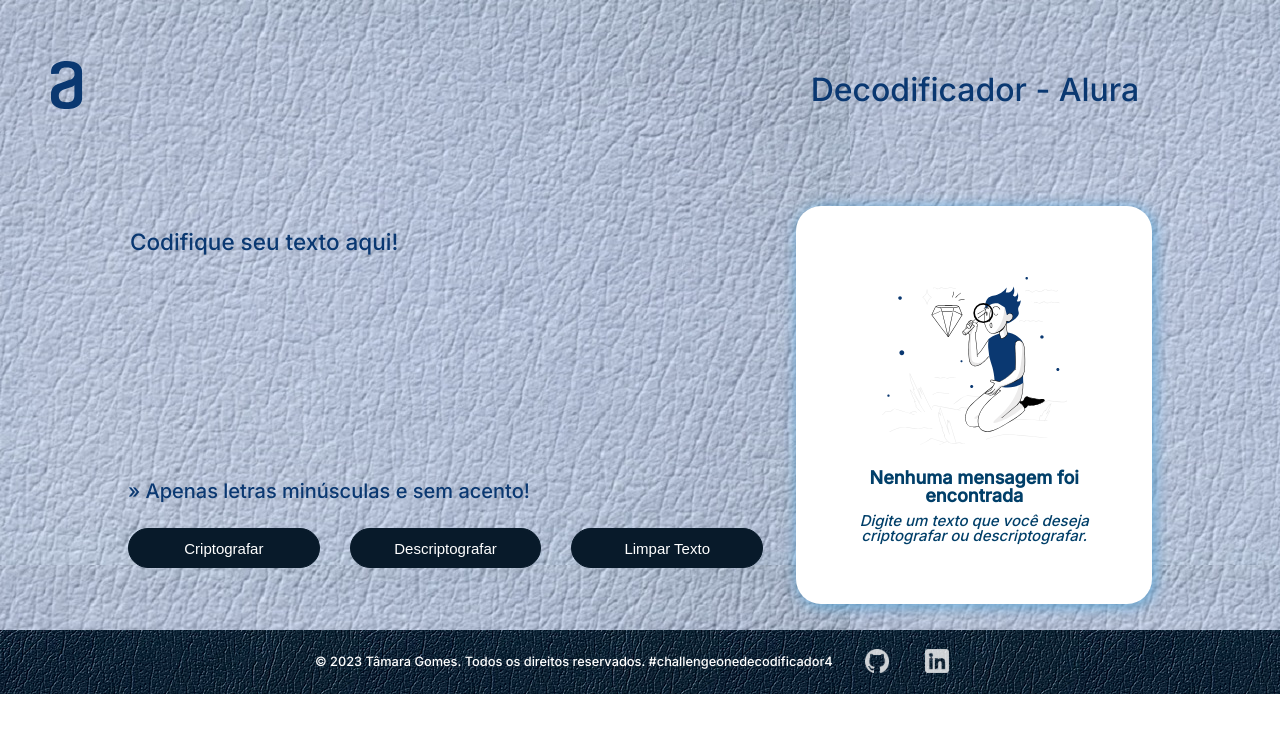
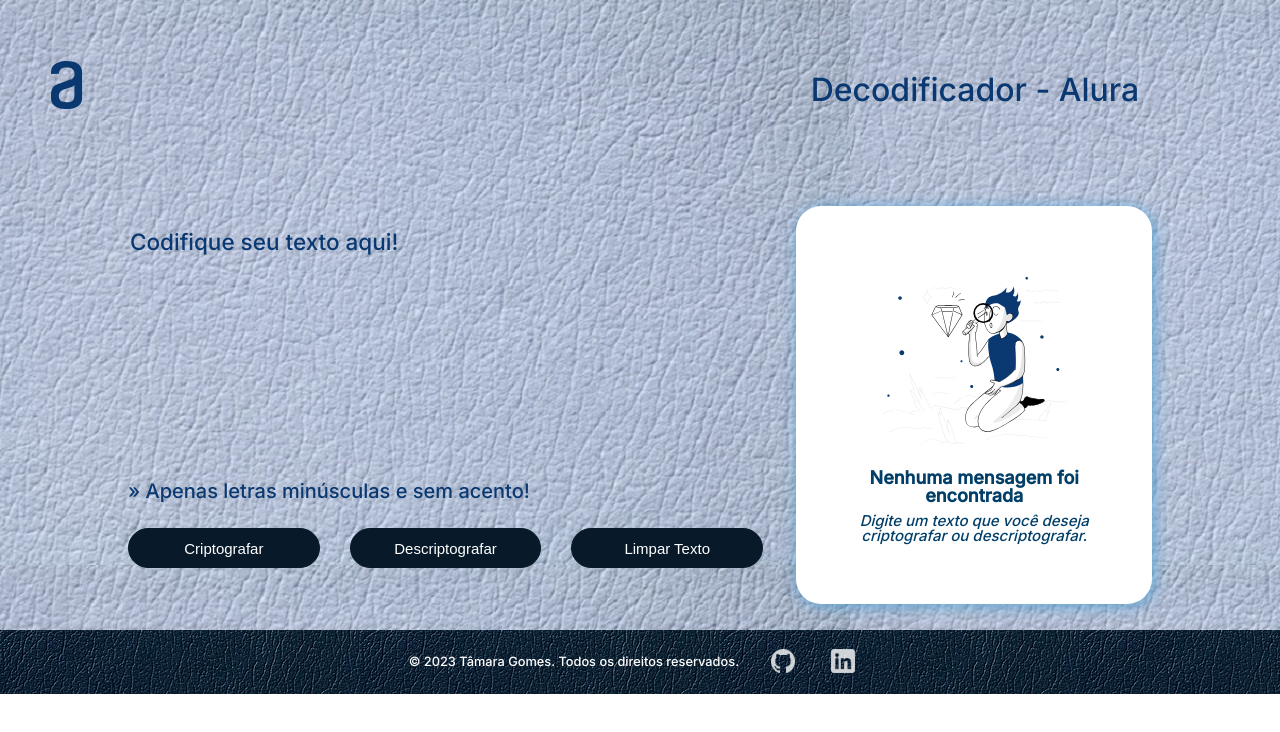
Before and after one commit to auritamara/Challenge-Decodificador-Alura, a plain HTML site: page index.html in a window 1280 px wide. Drawn offline with Linux system fonts and the light colour scheme.

Commit message:
Correção de texto.

```diff
--- a/index.html
+++ b/index.html
@@ -26,7 +26,7 @@
                 <div class="botoes">
                     <button class="criptografar">Criptografar</button>
                     <button class="descriptografar">Descriptografar</button>
-                <button class="limpaTexto" type="reset">Limpar Texto</button>
+                    <button class="limpaTexto" type="reset">Limpar Texto</button>
                 </div>
             </div>
             <div class="caixaRespostaDeTexto">
@@ -43,7 +43,7 @@
         </main>
     </div>
     <footer>
-        <p>&#169; 2023 Tâmara Gomes. Todos os direitos reservados. #challengeonedecodificador4</p>
+        <p>&#169; 2023 Tâmara Gomes. Todos os direitos reservados.</p>
         <div class="icons">
             <a href="https://github.com/auritamara" target="_blank">
             <img src="icon_github.png" alt="GitHub" class="githubIcon"></a>
```
